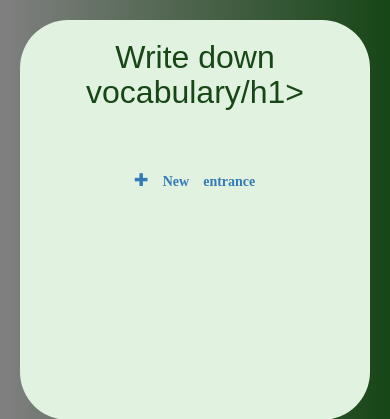
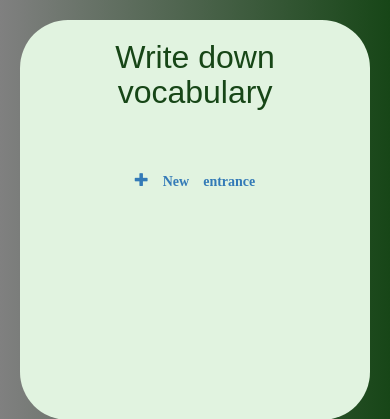
Before and after one commit to SilviaMYA/create_dictionary, a PHP site: page / in a window 390 px wide. Shown: the top 419 px of the page. Run offline with PHP 8.4, Linux system fonts and the light colour scheme.

Commit message:
responsive designed

```diff
--- a/index.php
+++ b/index.php
@@ -71,7 +71,7 @@
     </head>
     <body>
         <div class="container main_container">
-            <div><h1 class="text-center">Write down vocabulary/h1></div>
+            <div><h1 class="text-center">Write down vocabulary</h1></div>
 
             <div class="col-sm-6 text-center " style="margin-bottom: 30px;">
                 <a href="#" title="Add new entrance" data-toggle="modal" data-target="#myModal">
```
